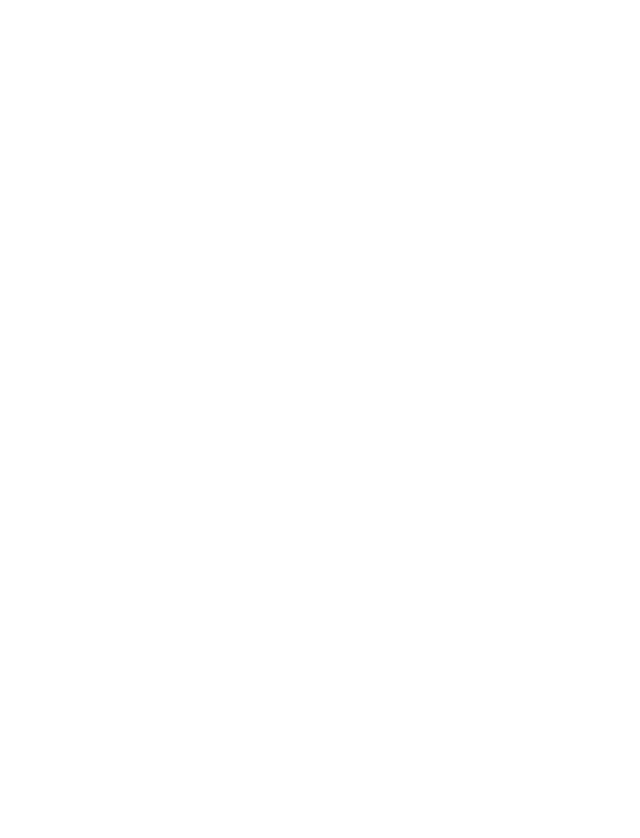
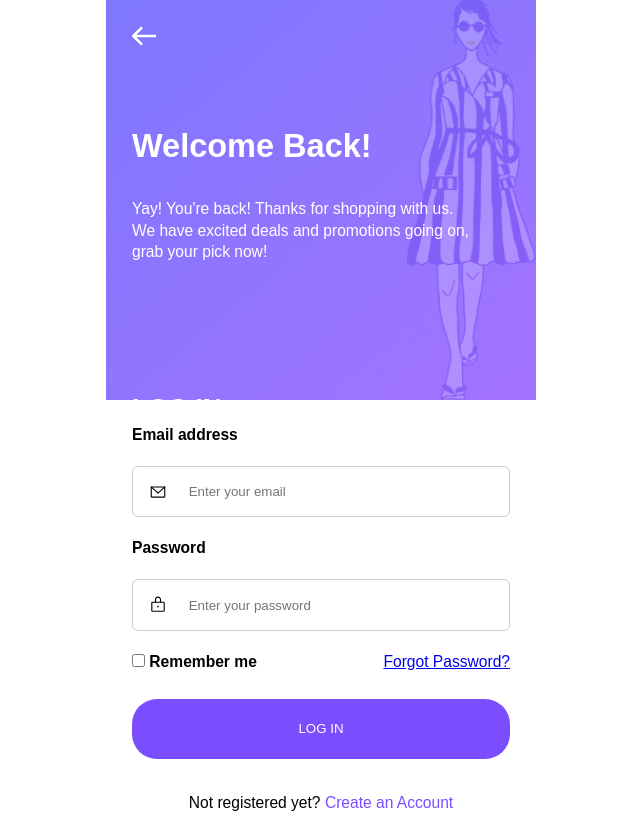
Before and after one commit to alejos89/Prueba1.3-Lab, a plain HTML site: page pages/login1.html in a window 1280 px wide. Both pictures are taken after a click on the link "Log In". Shown: the whole page, without its empty margins (319-959 px from the left). Before the commit the page ends 800 px from the top, so only its background shows below. Drawn offline with Linux system fonts and the light colour scheme.

Commit message:
Login Register

```diff
--- a/componentes/banner2/banner2Component.css
+++ b/componentes/banner2/banner2Component.css
@@ -30,6 +30,8 @@
    align-items: center;
    justify-content: center;
    margin-top: 20%;
+   text-decoration: none;
+   color: black;
 
 }
 
--- a/componentes/banner2/banner2Component.js
+++ b/componentes/banner2/banner2Component.js
@@ -1,43 +1,48 @@
-export function banner2(){
+import { section2 } from "../logInNo2/logIn.js";
+
+export function banner2() {
     let div = document.createElement('div');
     div.className = "div-banner2";
 
     let h2 = document.createElement("h2");
     h2.textContent = "Geeta.";
     h2.className = "h2";
-    h2.style.fontWeight = "bold"; // Negrita
+    h2.style.fontWeight = "bold";
     div.appendChild(h2);
 
     let p1 = document.createElement("p");
     p1.textContent = "Create your fashion in your own way";
     p1.className = "p1";
-    p1.style.fontWeight = "bold"; // Negrita
+    p1.style.fontWeight = "bold";
     div.appendChild(p1);
 
     let p2 = document.createElement("p");
-    p2.textContent = "Each men and women has their own style, Geeta help you to create your unique style. ";
+    p2.textContent = "Each men and women has their own style, Geeta help you to create your unique style.";
     p2.className = "p2";
     div.appendChild(p2);
 
     let logIn = document.createElement("a");
     logIn.textContent = "Log In";
     logIn.className = "log-in";
-    logIn.style.fontWeight = "bold"; // Negrita
-    logIn.addEventListener("click", () => { alert("Hola mundo")
-      div.classList.add("ocultar");
-     });
+    logIn.style.fontWeight = "bold";
+    logIn.href = "#";
+    logIn.addEventListener("click", (event) => {
+        event.preventDefault(); // Evita recarga
+        div.classList.add("ocultar");
+        document.body.appendChild(section2());
+    });
     div.appendChild(logIn);
 
     let orSpan = document.createElement("span");
     orSpan.textContent = "--Or-- ";
     orSpan.className = "or-Span";
-    orSpan.style.fontWeight = "bold"; // Negrita
+    orSpan.style.fontWeight = "bold";
     div.appendChild(orSpan);
 
     let registerBtn = document.createElement("a");
     registerBtn.textContent = "Register";
     registerBtn.className = "register-Btn";
-    registerBtn.style.fontWeight = "bold"; // Negrita
+    registerBtn.style.fontWeight = "bold";
     div.appendChild(registerBtn);
 
     return div;
--- /dev/null
+++ b/componentes/logInNo2/logIn.css
@@ -0,0 +1,103 @@
+.section2 {
+    display: flex;
+    flex-direction: column;
+    height: 100vh;
+    width: 100%;
+    font-family: Arial, sans-serif;
+}
+
+.columna1 {
+    height: 50%;
+    width: 100%;
+    color: white;
+    padding: 2rem;
+    background-image:
+        url(../../fonts/Fashion.png),
+        url(../../fonts/RectánguloMorado.png);
+    background-size: 30%, cover;
+    background-position: right, center;
+    background-repeat: no-repeat, no-repeat;
+}
+
+.flecha-Regreso {
+    width: 24px;
+    cursor: pointer;
+}
+
+.titulo {
+    margin-top: 6rem;
+    font-size: 2.5rem;
+}
+
+.texto1 {
+    font-size: 1.2rem;
+    margin-top: 2.5rem;
+    line-height: 1.4;
+    width: 90%;
+}
+
+.subtitulo {
+    margin-top: 10rem;
+    font-weight: bold;
+    font-size: 2rem;
+}
+
+.columna2 {
+    background: #fff;
+    padding: 2rem;
+    display: flex;
+    flex-direction: column;
+    gap: 1.7rem;
+}
+
+label {
+    font-weight: bold;
+    font-size: 1.2rem;
+}
+
+.input-con-icono {
+    display: flex;
+    align-items: center;
+    border: 1px solid #ccc;
+    border-radius: 6px;
+    padding: 1.2rem;
+
+}
+
+.input-con-icono img {
+    width: 18px;
+    margin-right: 1.7rem;
+}
+
+.input-con-icono input {
+    border: none;
+    outline: none;
+
+}
+
+.opciones {
+    display: flex;
+    justify-content: space-between;
+    align-items: center;
+    font-size:1.2rem;
+}
+
+.btn-login {
+    background-color: #7b4dff;
+    color: white;
+    padding: 1.7rem;
+    border: none;
+    border-radius: 25px;
+    cursor: pointer;
+    margin-top: 0.5rem;
+}
+
+.footer-text {
+    font-size: 1.2rem;
+    text-align: center;
+    margin-top: 1rem;
+}
+.footer-text a {
+    color: #7b4dff;
+    text-decoration: none;
+}
--- /dev/null
+++ b/componentes/logInNo2/logIn.js
@@ -0,0 +1,88 @@
+export function section2() {
+    let section = document.createElement("section");
+    section.className = "section2";
+
+    let columna1 = document.createElement("div");
+    columna1.className = "columna1";
+    section.appendChild(columna1);
+
+    let flecha = document.createElement("img");
+    flecha.className = "flecha-Regreso";
+    flecha.src = "../assets/Boton-De-Regreso-Blnaco.svg";
+    columna1.appendChild(flecha);
+
+    let titulo = document.createElement("h2");
+    titulo.className = "titulo";
+    titulo.textContent = "Welcome Back!";
+    columna1.appendChild(titulo);
+
+    let parrafo1 = document.createElement("p");
+    parrafo1.className = "texto1";
+    parrafo1.textContent = "Yay! You're back! Thanks for shopping with us. We have excited deals and promotions going on, grab your pick now!";
+    columna1.appendChild(parrafo1);
+
+    let subtitulo = document.createElement("h3");
+    subtitulo.className = "subtitulo";
+    subtitulo.textContent = "LOG IN";
+    columna1.appendChild(subtitulo);
+
+    let columna2 = document.createElement("div");
+    columna2.className = "columna2";
+    section.appendChild(columna2);
+
+    let labelEmail = document.createElement("label");
+    labelEmail.textContent = "Email address";
+    columna2.appendChild(labelEmail);
+
+    let divInputEmail = document.createElement("div");
+    divInputEmail.className = "input-con-icono";
+    let iconEmail = document.createElement("img");
+    iconEmail.src = "../assets/Correo-Icono.svg";
+    let inputEmail = document.createElement("input");
+    inputEmail.type = "email";
+    inputEmail.placeholder = "Enter your email";
+    divInputEmail.appendChild(iconEmail);
+    divInputEmail.appendChild(inputEmail);
+    columna2.appendChild(divInputEmail);
+
+    let labelPass = document.createElement("label");
+    labelPass.textContent = "Password";
+    columna2.appendChild(labelPass);
+
+    let divInputPass = document.createElement("div");
+    divInputPass.className = "input-con-icono";
+    let iconPass = document.createElement("img");
+    iconPass.src = "../assets/Bloqueo-Icono.svg";
+    let inputPass = document.createElement("input");
+    inputPass.type = "password";
+    inputPass.placeholder = "Enter your password";
+    divInputPass.appendChild(iconPass);
+    divInputPass.appendChild(inputPass);
+    columna2.appendChild(divInputPass);
+
+    let opciones = document.createElement("div");
+    opciones.className = "opciones";
+    let labelRemember = document.createElement("label");
+    let check = document.createElement("input");
+    check.type = "checkbox";
+    labelRemember.appendChild(check);
+    labelRemember.appendChild(document.createTextNode(" Remember me"));
+    let linkForgot = document.createElement("a");
+    linkForgot.href = "#";
+    linkForgot.textContent = "Forgot Password?";
+    opciones.appendChild(labelRemember);
+    opciones.appendChild(linkForgot);
+    columna2.appendChild(opciones);
+
+    let btnLogin = document.createElement("button");
+    btnLogin.className = "btn-login";
+    btnLogin.textContent = "LOG IN";
+    columna2.appendChild(btnLogin);
+
+    let footer = document.createElement("p");
+    footer.className = "footer-text";
+    footer.innerHTML = `Not registered yet? <a href="#">Create an Account</a>`;
+    columna2.appendChild(footer);
+
+    return section;
+}
--- a/pages/login1.html
+++ b/pages/login1.html
@@ -6,10 +6,12 @@
     <title>Document</title>
 
     <link rel="stylesheet" href="../componentes/login/loginComponent.css">
-    <link rel="stylesheet" href="../config.css">
+    <link rel="stylesheet" href="../componentes/logInNo2/logIn.css">
     <link rel="stylesheet" href="../componentes/banner2/banner2Component.css">
+        <link rel="stylesheet" href="../config.css">
 </head>
 <body>
     <script src="../componentes/login/loginComponent.js" type="module"></script>
+    <script type="module" src="../componentes/logInNo2/logIn.js"></script>
 </body>
 </html>
```
